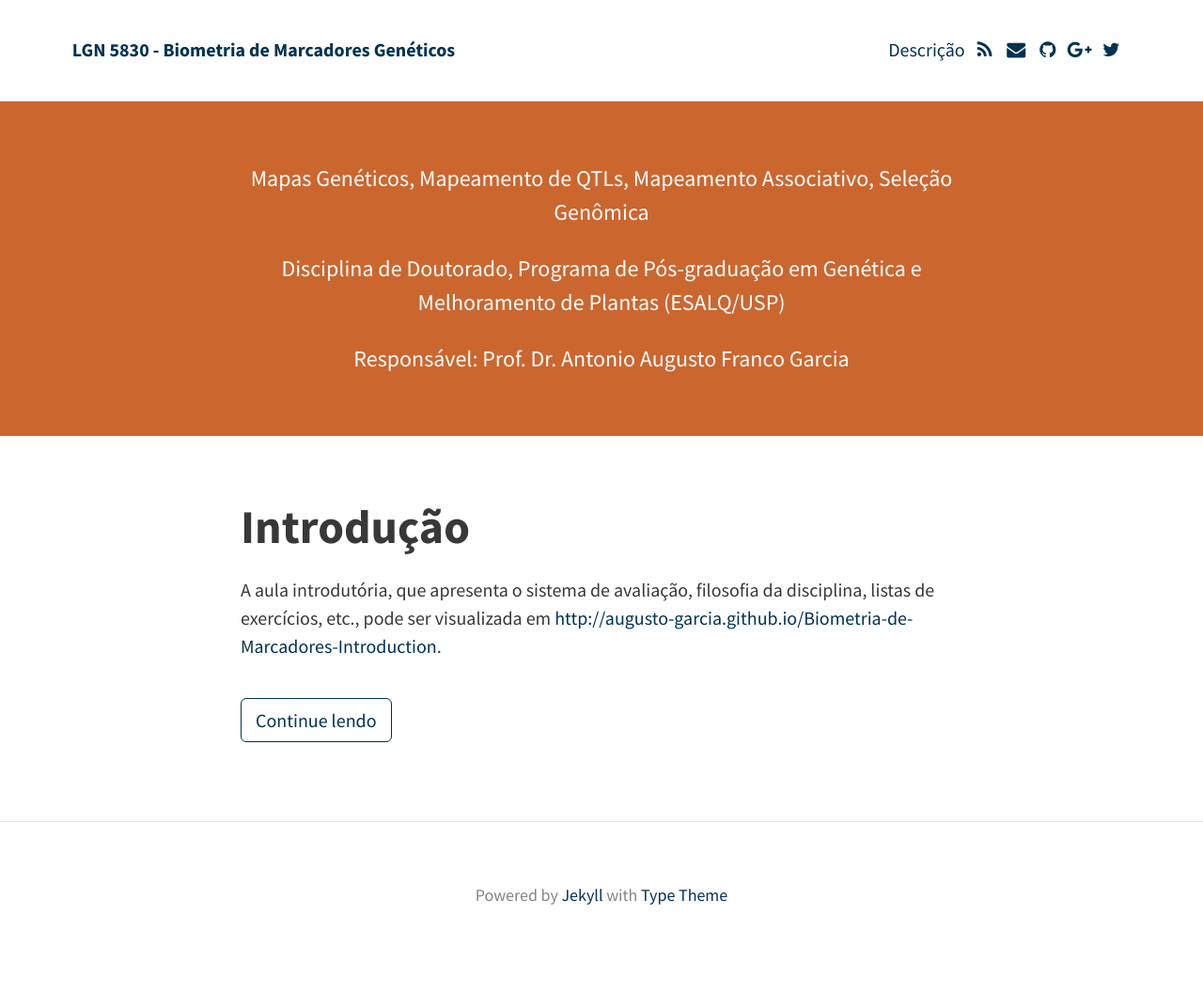
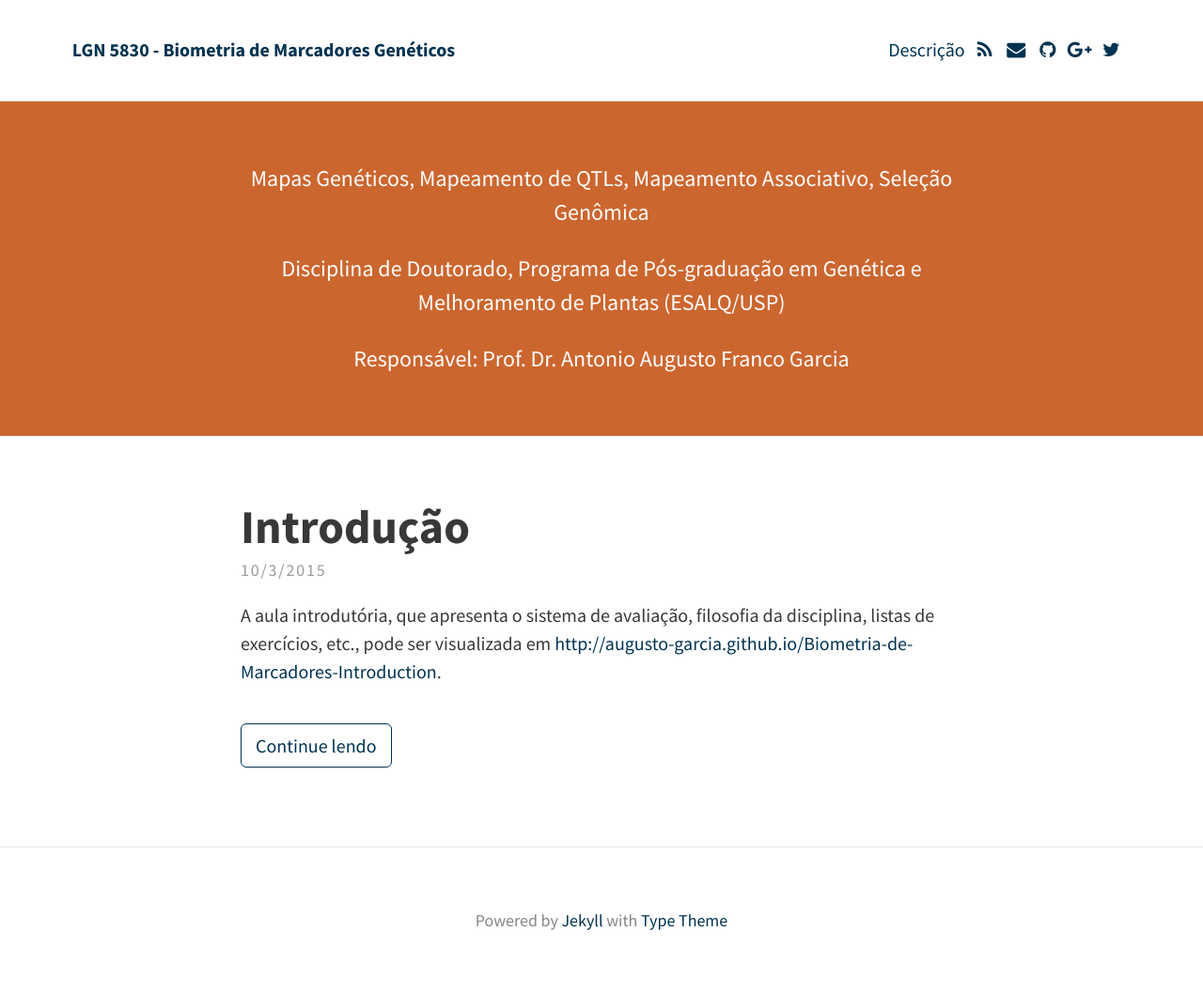
Before and after one commit to guilherme-pereira/Biometria-de-Marcadores, a Jekyll site: the page built from index.html, in a window 1280 px wide. Shown: the whole page at 94% size. Built offline with Jekyll 4.4.1, drawn with Linux system fonts in a browser that asks for light colours; nearby versions of some CDN libraries; the list of posts is cut into pages by our own code; before the commit the page ends 1030 px from its top, so only the background shows below that.

Commit message:
Corrigindo a data na página inicial

```diff
--- a/index.html
+++ b/index.html
@@ -17,7 +17,7 @@
           <a class="post-link" href="{{ post.url | prepend: site.baseurl }}">{{ post.title }}</a>
         </h1>
 
-        <p class="meta">{{ page.date | date: "%-d/%-m/%Y"}} </p>
+        <p class="meta">{{ post.date | date: "%-d/%-m/%Y"}} </p>
       </header>
 
       <div class="excerpt">
```
